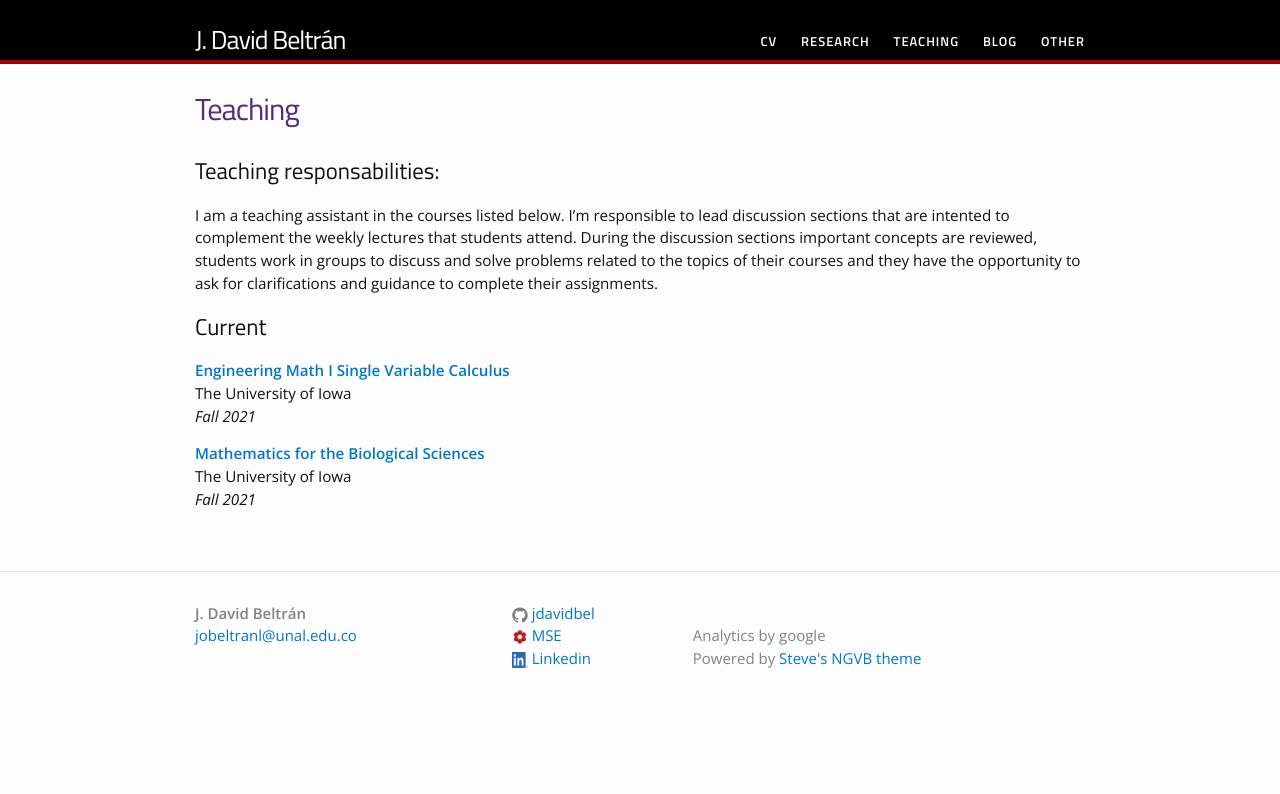
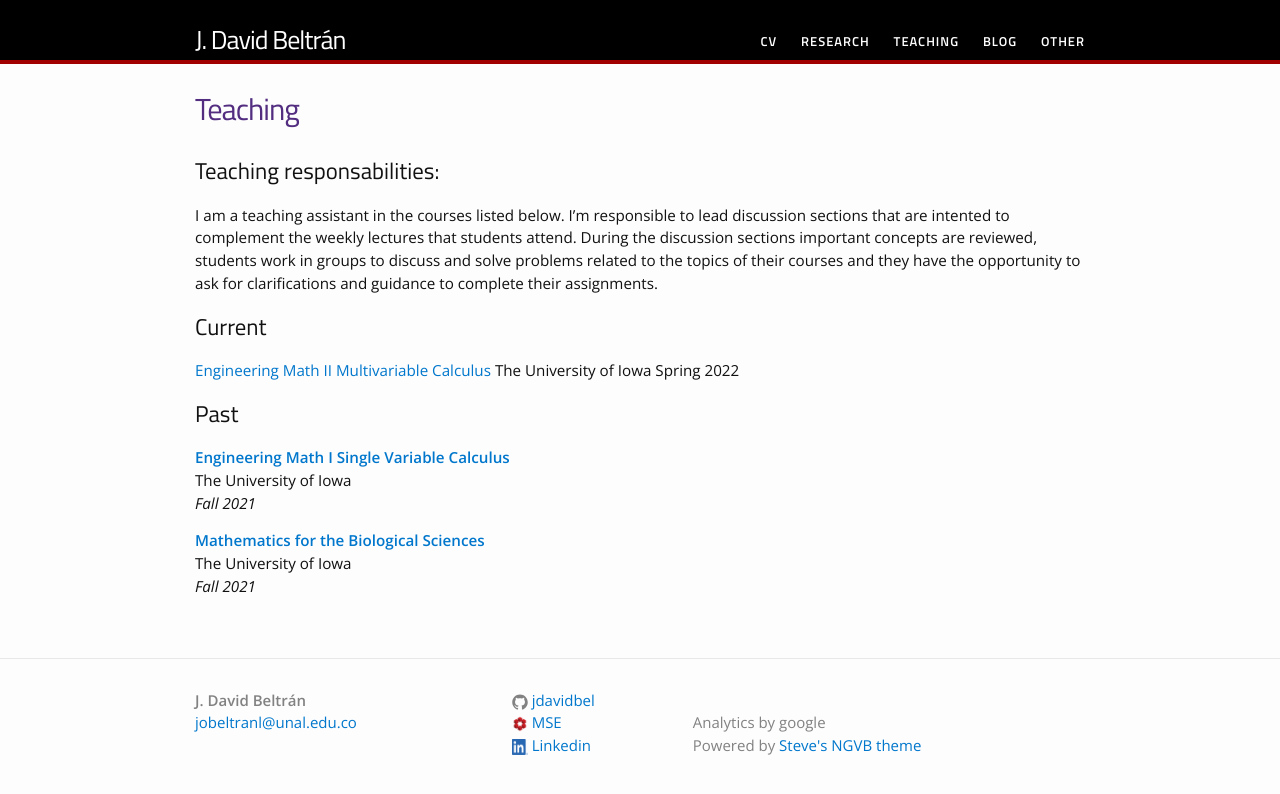
Before and after one commit to jdavidbel/jdavidbel.github.io, a Jekyll site: the page built from teaching/teaching.md, in a window 1280 px wide. Shown: the top 794 px of the page. Built offline with Jekyll 4.4.1, drawn with Linux system fonts in a browser that asks for light colours.

```diff
--- a/teaching/teaching.md
+++ b/teaching/teaching.md
@@ -3,11 +3,11 @@ layout: page
 permalink: /teaching/
 title: Teaching
 curs:
-    - title:   "Engineering Math I Single Variable Calculus"
+    - title:   "Engineering Math II Multivariable Calculus"
       <>note:  "In English"
-      year:    "Fall 2021"
+      year:    "Spring 2022"
       uni:     "The University of Iowa"
-      url:     https://myui.uiowa.edu/my-ui/courses/details.page?ci=155573&id=941316
+      url:     https://myui.uiowa.edu/my-ui/courses/details.page?ci=152065&id=953716
 pasts:
     - title:   "Engineering Math I Single Variable Calculus"
       <>note:  "In English"
@@ -27,8 +27,13 @@ the weekly lectures that students attend. During the discussion sections importa
 students work in groups to discuss and solve problems related to the topics of their courses and they have the opportunity to ask for clarifications and
 guidance to complete their assignments.
 
+## Current
+{% assign thumbnail="left" %}
 
-## Current
+{% for cur in page.curs %} [{{cur.title}}]({% if cur.internal %}{{cur.url | prepend: site.baseurl}}{% else %}{{cur.url}}{% endif %})
+{{cur.uni}}
+{{cur.year}} {% if cur.note %} ({{cur.note}}) {% endif %} {% endfor %}
+## Past
 {% for past in page.pasts %}
 [**{{past.title}}**]({% if past.internal %}{{past.url | prepend: site.baseurl}}{% else %}{{past.url}}{% endif %})<br />
 {{past.uni}}<br />
```
